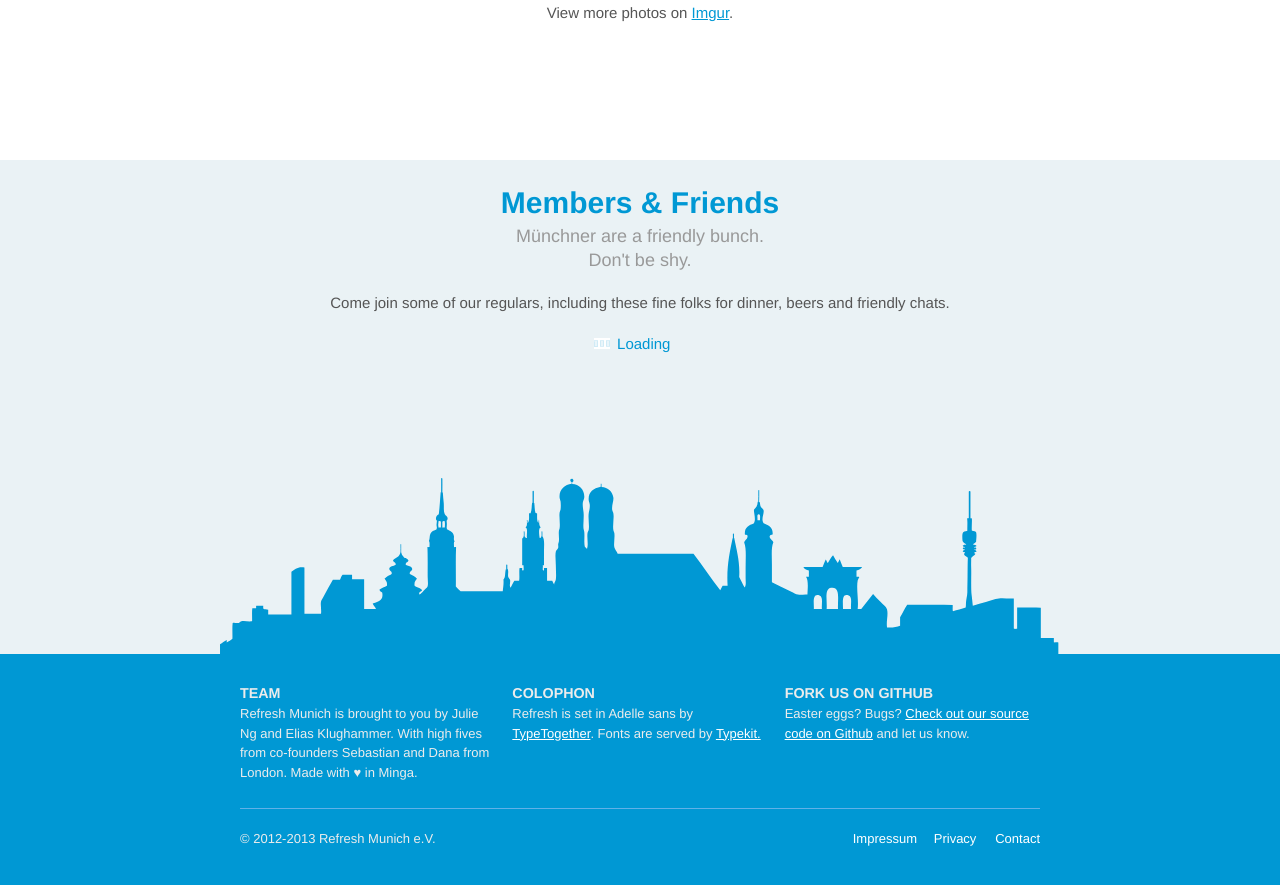
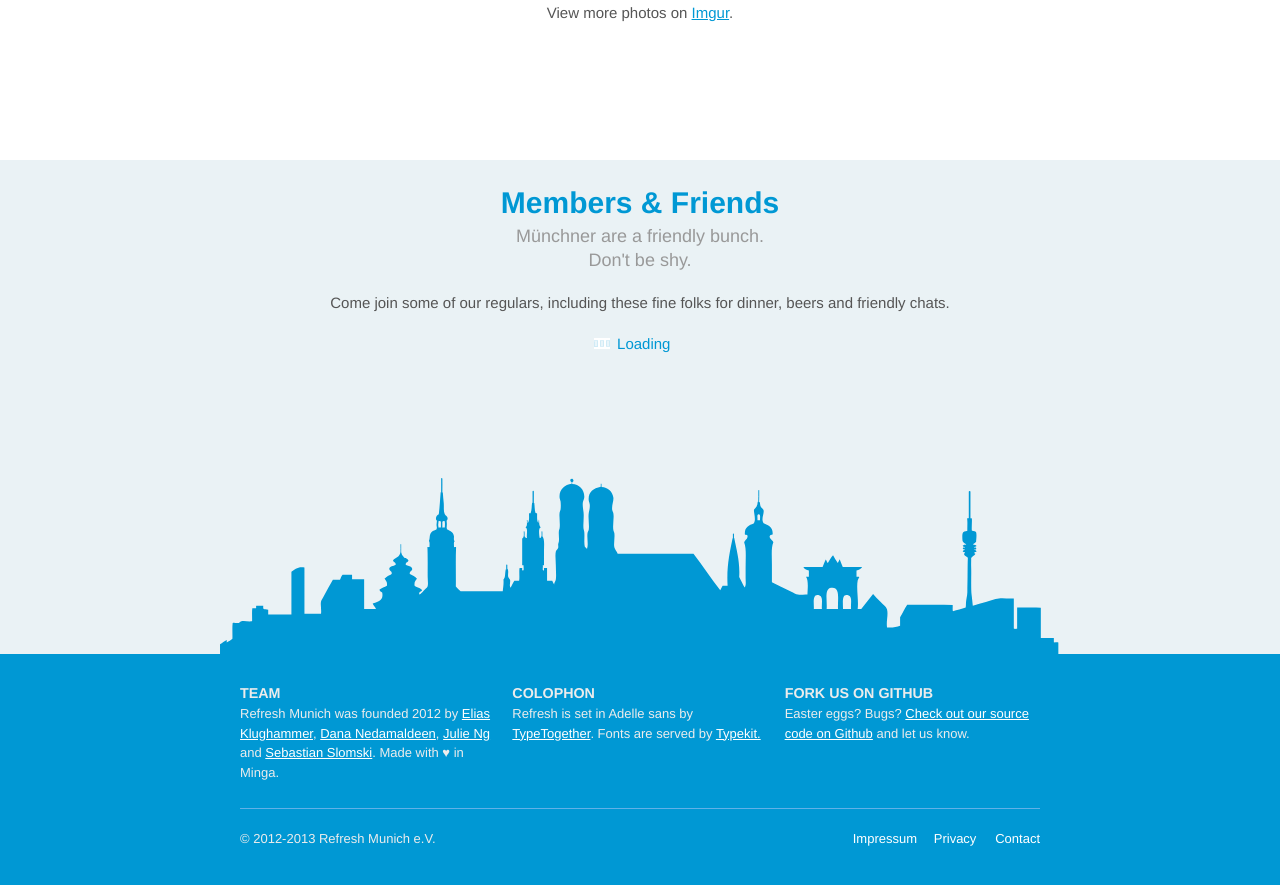
Before and after one commit to refreshmunich/refreshmunich.github.io, a Jekyll site: the page built from index.html, in a window 1280 px wide and 900 px high, scrolled down 2057 px. Shown: the top 885 px of the window. Built offline with Jekyll 4.4.1, drawn with Linux system fonts in a browser that asks for light colours; nearby versions of some CDN libraries; some web fonts are replaced.

Commit message:
Update footer bios

```diff
--- a/_includes/footer.html
+++ b/_includes/footer.html
@@ -4,7 +4,7 @@
 
         <div class="footer__col">
           <h3 class="footer__headline">Team</h3>
-          <p>Refresh Munich is brought to you by Julie Ng and Elias Klughammer. With high fives from co-founders Sebastian and Dana from London. Made with &hearts; in Minga.</p>
+          <p>Refresh Munich was founded 2012 by <a href="http://twitter.com/eliaskg">Elias Klughammer</a>, <a href="http://twitter.com/dananeda">Dana Nedamaldeen</a>, <a href="http://twitter.com/jng5">Julie Ng</a> and <a href="http://twitter.com/sebslomski">Sebastian Slomski</a>. Made with &hearts; in Minga.</p>
         </div>
 
         <div class="footer__col">
```
